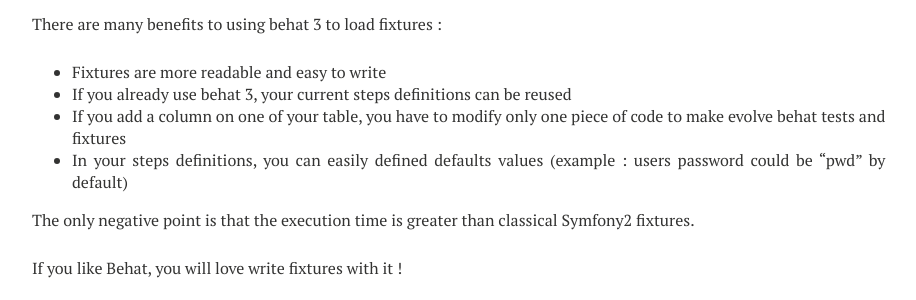
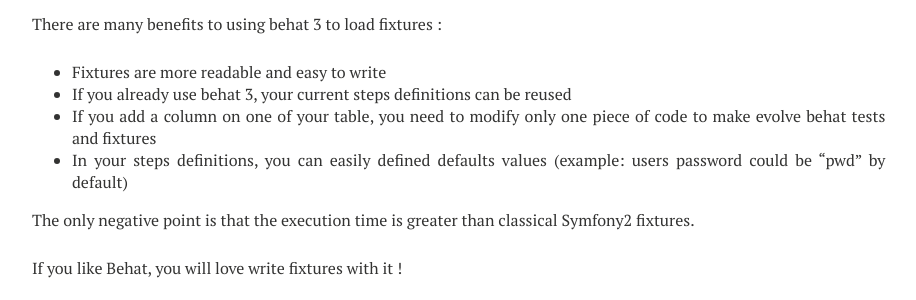
Before and after one commit to semji/reputationvip.github.io, a Jekyll site: the page built from _posts/2015-11-16-behat-to-the-fixture.md, in a window 1280 px wide and 900 px high, scrolled down 5010 px. Shown: the part 155-455 px from the top of the window, without its empty margins (288-1204 px from the left). Built offline with Jekyll 4.4.1, drawn with Linux system fonts in a browser that asks for light colours; nearby versions of some CDN libraries; comment, search, counter and statistics services are not loaded; some of the changed text lies outside the part shown.

Commit message:
spelling mistake

```diff
--- a/_posts/2015-11-16-behat-to-the-fixture.md
+++ b/_posts/2015-11-16-behat-to-the-fixture.md
@@ -259,8 +259,8 @@
 
 * Fixtures are more readable and easy to write
 * If you already use behat 3, your current steps definitions can be reused
-* If you add a column on one of your table, you have to modify only one piece of code to make evolve behat tests and fixtures
-* In your steps definitions, you can easily defined defaults values (example : users password could be "pwd" by default)
+* If you add a column on one of your table, you need to modify only one piece of code to make evolve behat tests and fixtures
+* In your steps definitions, you can easily defined defaults values (example: users password could be "pwd" by default)
 
 The only negative point is that the execution time is greater than classical Symfony2 fixtures.
 
```
